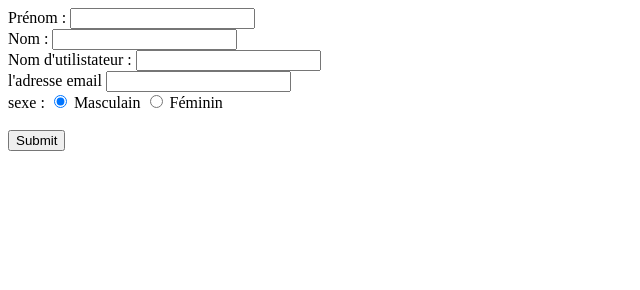
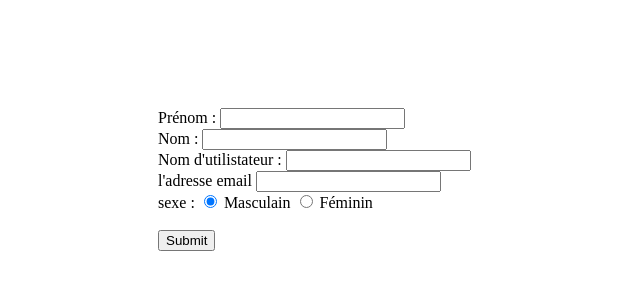
Before and after one commit to osamaloup/repExe, a plain HTML site: page index.html in a window 1280 px wide. Shown: the whole page, without its empty margins (0-640 px from the left). Drawn offline with Linux system fonts and the light colour scheme.

Commit message:
l'association du fichier style.css

```diff
--- a/index.html
+++ b/index.html
@@ -2,9 +2,10 @@
 <html>
 <head>
 	<title>exercie Git</title>
+	<link rel="stylesheet" type="text/css" href="style.css">
 </head>
 <body>
-	<form action="#" method="post">
+	<form action="" method="post">
 
 		<label for="first">Prénom : </label>
 		<input type="text" name="firstname" id="first">
@@ -18,7 +19,7 @@
 		<label for="email">l'adresse email </label>
 		<input type="email" name="email" id="email">
 		<br>
-		<label for="sexe">sexe : </label>
+		<label>sexe : </label>
 		<input type="radio" name="sexe" value="male" checked> Masculain
 		<input type="radio" name="sexe" value="female"> Féminin <br>
 		<br>
--- a/style.css
+++ b/style.css
@@ -0,0 +1,8 @@
+body {
+	position: absolute;
+}
+form {
+	position: relative;
+	top: 100px;
+	left: 150px;
+}
```
